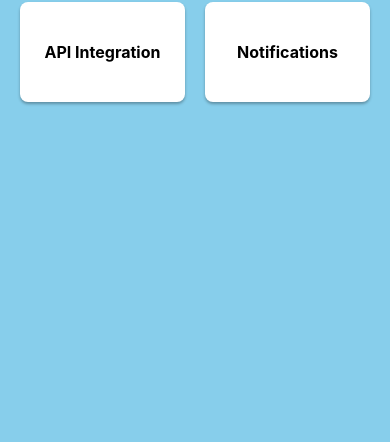
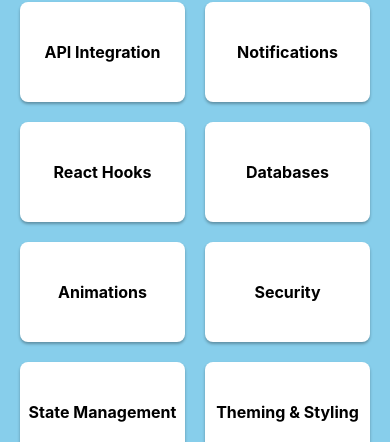
Before and after one commit to rohitbalage/global_react_native_development_reactCli, a React Native app: screen /MainScreen in a window 390 px wide. Shown: the part 402-844 px from the top of the page. Built offline with nearby package versions, Linux system fonts and the light colour scheme.

Commit message:
added more options

```diff
--- a/Screens/MainScreen.tsx
+++ b/Screens/MainScreen.tsx
@@ -13,7 +13,29 @@ const MainScreen: React.FC<MainScreenProps> = ({ navigation }) => {
     { id: 2, text: 'Native Programming' },
     { id: 3, text: 'API Integration' },
     { id: 4, text: 'Notifications' },
+    { id: 5, text: 'React Hooks' },
+    { id: 6, text: 'Databases' },
+    { id: 7, text: 'Animations' },
+    { id: 8, text: 'Security' },
+    { id: 9, text: 'State Management' },
+    { id: 10, text: 'Theming & Styling' },
+    { id: 11, text: 'Debugging' },
+    { id: 12, text: 'Performance Optimization' },
+    { id: 13, text: 'Testing' },
+    { id: 14, text: 'Forms & Validation' },
+    { id: 15, text: 'Navigation' },
+    { id: 16, text: 'Media Handling (Audio/Video)' },
+    { id: 17, text: 'Maps & Geolocation' },
+    { id: 18, text: 'Authentication' },
+    { id: 19, text: 'Dynamic Links' },
+    { id: 20, text: 'Push Notifications' },
+    { id: 21, text: 'Offline Storage' },
+    { id: 22, text: 'Bluetooth Integration' },
+    { id: 23, text: 'Custom Native Modules' },
+    { id: 24, text: 'Device Sensors (Gyroscope, Accelerometer)' },
+    { id: 25, text: 'Wearable App Integration' },
   ];
+
 
   return (
     <View style={styles.container}>
```
